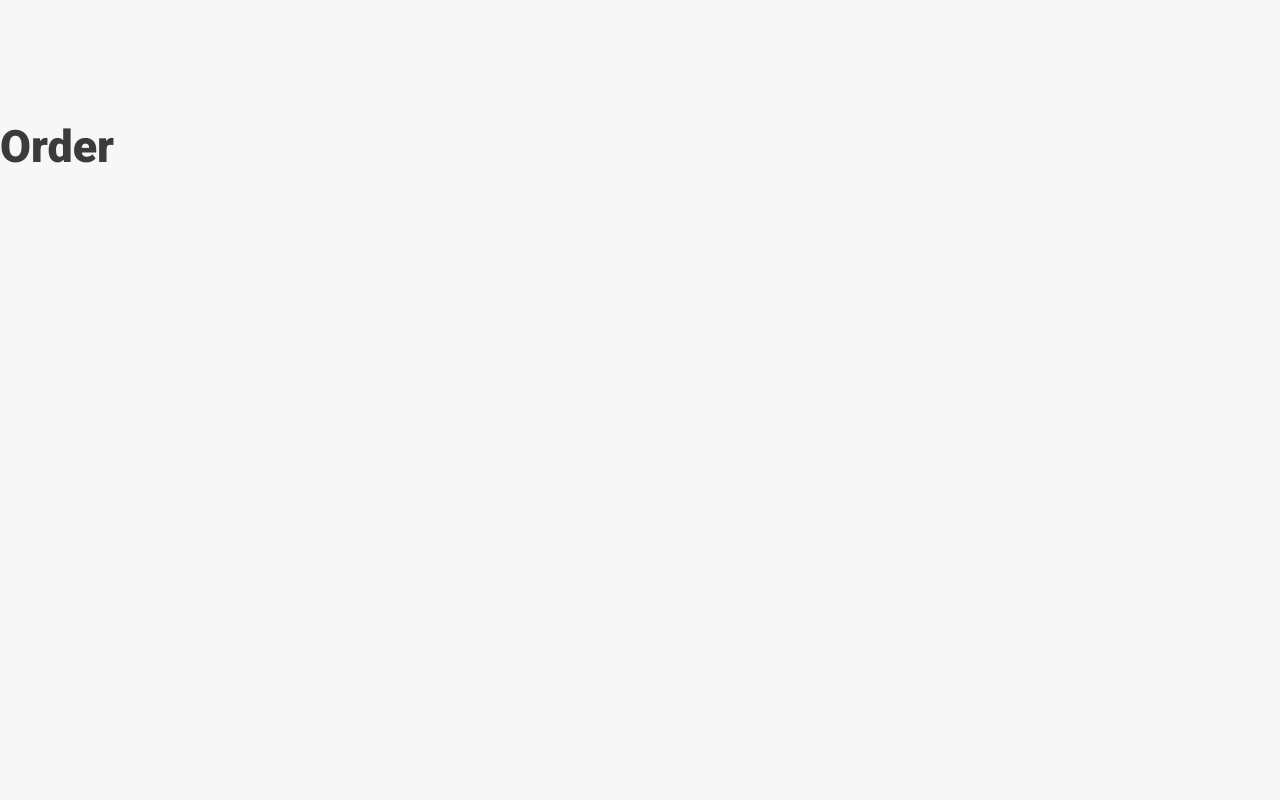
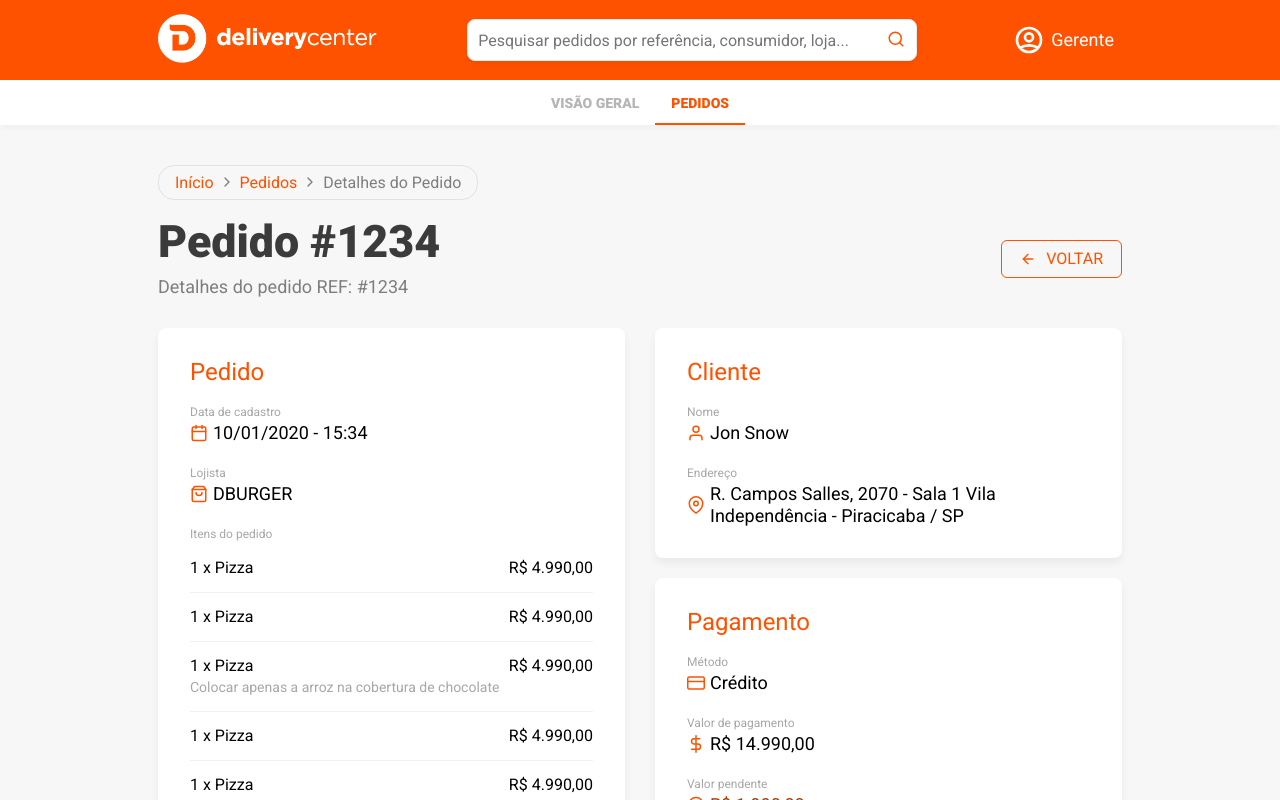
Before and after one commit to vinicoder/delivery-center, a React (Create React App) app: page /orders/1 in a window 1280 px wide. Shown: the top 800 px of the page. Built offline with nearby package versions, Linux system fonts and the light colour scheme; sample sign-in values are in the browser's storage.

Commit message:
feat: new order page

```diff
--- a/src/pages/Order/index.tsx
+++ b/src/pages/Order/index.tsx
@@ -1,7 +1,188 @@
 import React from 'react';
+import { useHistory } from 'react-router-dom';
+import {
+  FiArrowLeft,
+  FiCalendar,
+  FiCreditCard,
+  FiDollarSign,
+  FiInfo,
+  FiMapPin,
+  FiShoppingBag,
+  FiUser,
+} from 'react-icons/fi';
+
+import Header from 'components/Header';
+import Breadcrumb from 'components/Breadcrumb';
+import Button from 'components/Button';
+
+import { Container } from './styles';
 
 const Order: React.FC = () => {
-  return <h1>Order</h1>;
+  const history = useHistory();
+
+  return (
+    <>
+      <Header />
+      <Container>
+        <div className="container">
+          <Breadcrumb
+            items={[
+              { title: 'Início', url: '/' },
+              { title: 'Pedidos', url: '/orders' },
+              { title: 'Detalhes do Pedido' },
+            ]}
+          />
+
+          <div className="section-header row" tabIndex={0}>
+            <div className="col">
+              <h1 className="section-title">Pedido #1234</h1>
+              <p className="description">Detalhes do pedido REF: #1234</p>
+            </div>
+            <div className="col">
+              <Button
+                icon={FiArrowLeft}
+                outline
+                onClick={() => history.goBack()}
+              >
+                Voltar
+              </Button>
+            </div>
+          </div>
+
+          <section className="section-content">
+            <div className="row">
+              <div className="col">
+                <div className="card" tabIndex={0}>
+                  <h2 className="card-title">Pedido</h2>
+                  <div className="card-info">
+                    <div className="card-info-item" tabIndex={0}>
+                      <small>Data de cadastro</small>
+                      <div>
+                        <FiCalendar />
+                        <span>10/01/2020 - 15:34</span>
+                      </div>
+                    </div>
+                    <div className="card-info-item" tabIndex={0}>
+                      <small>Lojista</small>
+                      <div>
+                        <FiShoppingBag />
+                        <span>DBURGER</span>
+                      </div>
+                    </div>
+                    <div className="card-info-item" tabIndex={0}>
+                      <small>Itens do pedido</small>
+                      <ul>
+                        <li tabIndex={0}>
+                          <span>1 x Pizza</span>
+                          <span>R$ 4.990,00</span>
+                        </li>
+                        <li tabIndex={0}>
+                          <span>1 x Pizza</span>
+                          <span>R$ 4.990,00</span>
+                        </li>
+                        <li tabIndex={0}>
+                          <span>1 x Pizza</span>
+                          <span>R$ 4.990,00</span>
+                          <div>
+                            Colocar apenas a arroz na cobertura de chocolate
+                          </div>
+                        </li>
+                        <li tabIndex={0}>
+                          <span>1 x Pizza</span>
+                          <span>R$ 4.990,00</span>
+                        </li>
+                        <li tabIndex={0}>
+                          <span>1 x Pizza</span>
+                          <span>R$ 4.990,00</span>
+                          <div>Colocar apenas a cobertura de chocolate</div>
+                        </li>
+
+                        <li tabIndex={0}>
+                          <span>SubTotal</span>
+                          <span>R$ 14.990,00</span>
+                          <div>
+                            <span>Taxa de entrega</span>
+                            <span>R$18,00</span>
+                          </div>
+                        </li>
+
+                        <li tabIndex={0}>
+                          <span>
+                            <FiDollarSign />
+                            Total
+                          </span>
+                          <span>R$15.990,00</span>
+                        </li>
+                      </ul>
+                    </div>
+                  </div>
+                </div>
+              </div>
+              <div className="col">
+                <div className="card" tabIndex={0}>
+                  <h2 className="card-title">Cliente</h2>
+                  <div className="card-info">
+                    <div className="card-info-item" tabIndex={0}>
+                      <small>Nome</small>
+                      <div>
+                        <FiUser />
+                        <span>Jon Snow</span>
+                      </div>
+                    </div>
+                    <div className="card-info-item" tabIndex={0}>
+                      <small>Endereço</small>
+                      <div>
+                        <FiMapPin />
+                        <span>
+                          R. Campos Salles, 2070 - Sala 1 Vila Independência -
+                          Piracicaba / SP
+                        </span>
+                      </div>
+                    </div>
+                  </div>
+                </div>
+
+                <div className="card" tabIndex={0}>
+                  <h2 className="card-title">Pagamento</h2>
+                  <div className="card-info">
+                    <div className="card-info-item" tabIndex={0}>
+                      <small>Método</small>
+                      <div>
+                        <FiCreditCard />
+                        <span>Crédito</span>
+                      </div>
+                    </div>
+                    <div className="card-info-item" tabIndex={0}>
+                      <small>Valor de pagamento</small>
+                      <div>
+                        <FiDollarSign />
+                        <span>R$ 14.990,00</span>
+                      </div>
+                    </div>
+                    <div className="card-info-item" tabIndex={0}>
+                      <small>Valor pendente</small>
+                      <div>
+                        <FiInfo />
+                        <span className="text-danger">R$ 1.990,00</span>
+                      </div>
+                    </div>
+                  </div>
+                </div>
+              </div>
+            </div>
+            <Button
+              outline
+              icon={FiArrowLeft}
+              className="btn-return"
+              onClick={() => history.goBack()}
+            >
+              Voltar
+            </Button>
+          </section>
+        </div>
+      </Container>
+    </>
+  );
 };
 
 export default Order;
--- /dev/null
+++ b/src/pages/Order/styles.tsx
@@ -0,0 +1,77 @@
+import styled from 'styled-components';
+
+export const Container = styled.main`
+  .section-content {
+    .btn-return {
+      margin: 0 auto;
+      margin-top: 20px;
+    }
+  }
+
+  .card {
+    margin-bottom: 20px;
+
+    .card-info {
+      .card-info-item {
+        width: 100%;
+        margin-top: 20px;
+        display: inline-block;
+        > small {
+          color: var(--color-secondary);
+          margin-bottom: 2px;
+          display: block;
+          font-size: 12px;
+        }
+        > div {
+          display: flex;
+          flex-wrap: wrap;
+          align-items: center;
+          justify-content: flex-start;
+          font-size: 18px;
+          line-height: 1.2em;
+          svg {
+            margin-right: 5px;
+            color: var(--color-primary);
+          }
+          > span {
+            color: initial;
+            flex: 1;
+          }
+        }
+        ul {
+          list-style: none;
+          li {
+            padding: 16px 0;
+            display: flex;
+            flex-wrap: wrap;
+            justify-content: space-between;
+            align-items: center;
+            color: initial;
+
+            div {
+              color: var(--color-secondary);
+              font-size: 14px;
+              flex: 0 0 100%;
+              margin-top: 5px;
+              display: flex;
+              flex-wrap: wrap;
+              justify-content: space-between;
+            }
+
+            &:not(:nth-last-child(-n + 2)) {
+              border-bottom: solid 1px #f0f0f0;
+            }
+
+            &:last-child {
+              font-size: 18px;
+              svg {
+                color: var(--color-primary);
+                margin-bottom: -2px;
+              }
+            }
+          }
+        }
+      }
+    }
+  }
+`;
```
